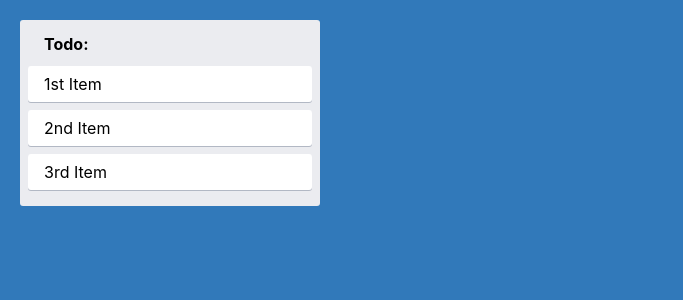
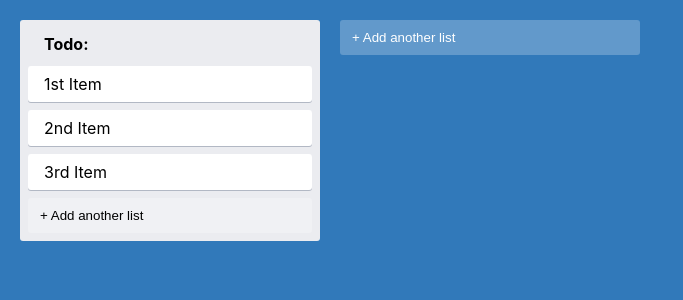
Before and after one commit to zhouhao/trello-clone, a React (Create React App) app: page / in a window 1280 px wide. Shown: the top 300 px of the page, without its empty margins (0-683 px from the left). Built offline with nearby package versions, Linux system fonts and the light colour scheme.

Commit message:
add AddItemButton

```diff
--- /dev/null
+++ b/src/AddNewItem.tsx
@@ -0,0 +1,22 @@
+import { useState } from "react";
+import { AddItemButton } from "./styles";
+
+type AddNewItemProps = {
+  onAdd(text: string): void;
+  toggleButtonText: string;
+  dark?: boolean;
+};
+
+export const AddNewItem = (props: AddNewItemProps) => {
+  const [showForm, setShowForm] = useState(false);
+  const { onAdd, toggleButtonText, dark } = props;
+
+  if (showForm) {
+  }
+
+  return (
+    <AddItemButton dark={dark} onClick={() => setShowForm(true)}>
+      {toggleButtonText}
+    </AddItemButton>
+  );
+};
--- a/src/App.tsx
+++ b/src/App.tsx
@@ -1,10 +1,12 @@
 import { AppContainer } from "./styles";
 import { Column } from "./Column";
+import { AddNewItem } from "./AddNewItem";
 
 export const App = () => {
   return (
     <AppContainer>
       <Column text="Todo:" />
+      <AddNewItem toggleButtonText="+ Add another list" onAdd={console.log} />
     </AppContainer>
   );
 };
--- a/src/Column.tsx
+++ b/src/Column.tsx
@@ -1,3 +1,4 @@
+import { AddNewItem } from "./AddNewItem";
 import { Card } from "./Card";
 import { ColumnContainer, ColumnTitle } from "./styles";
 
@@ -12,6 +13,7 @@
       <Card text="1st Item" />
       <Card text="2nd Item" />
       <Card text="3rd Item" />
+      <AddNewItem toggleButtonText="+ Add another list" onAdd={console.log} dark />
     </ColumnContainer>
   );
 };
--- a/src/styles.ts
+++ b/src/styles.ts
@@ -1,4 +1,8 @@
 import styled from "styled-components";
+
+type AddItemButtonProps = {
+  dark?: boolean;
+};
 
 export const AppContainer = styled.div`
   align-items: flex-start;
@@ -8,7 +12,7 @@
   height: 100%;
   padding: 20px;
   width: 100%;
-`
+`;
 
 export const ColumnContainer = styled.div`
   background-color: #ebecf0;
@@ -18,12 +22,12 @@
   border-radius: 3px;
   padding: 8px 8px;
   flex-grow: 0;
-`
+`;
 
 export const ColumnTitle = styled.div`
   padding: 6px 16px 12px;
   font-weight: bold;
-`
+`;
 
 export const CardContainer = styled.div`
   background-color: #fff;
@@ -33,4 +37,20 @@
   max-width: 300px;
   border-radius: 3px;
   box-shadow: #091e4240 0 1px 0 0;
-`
+`;
+
+export const AddItemButton = styled.button<AddItemButtonProps>`
+  background-color: #ffffff3d;
+  border-radius: 3px;
+  border: none;
+  color: ${(props) => (props.dark ? "#000" : "#fff")};
+  cursor: pointer;
+  max-width: 300px;
+  padding: 10px 12px;
+  text-align: left;
+  transtion: background 85ms ease-in;
+  width: 100%;
+  &:hover {
+    background-color: #ffffff52;
+  }
+`;
```
